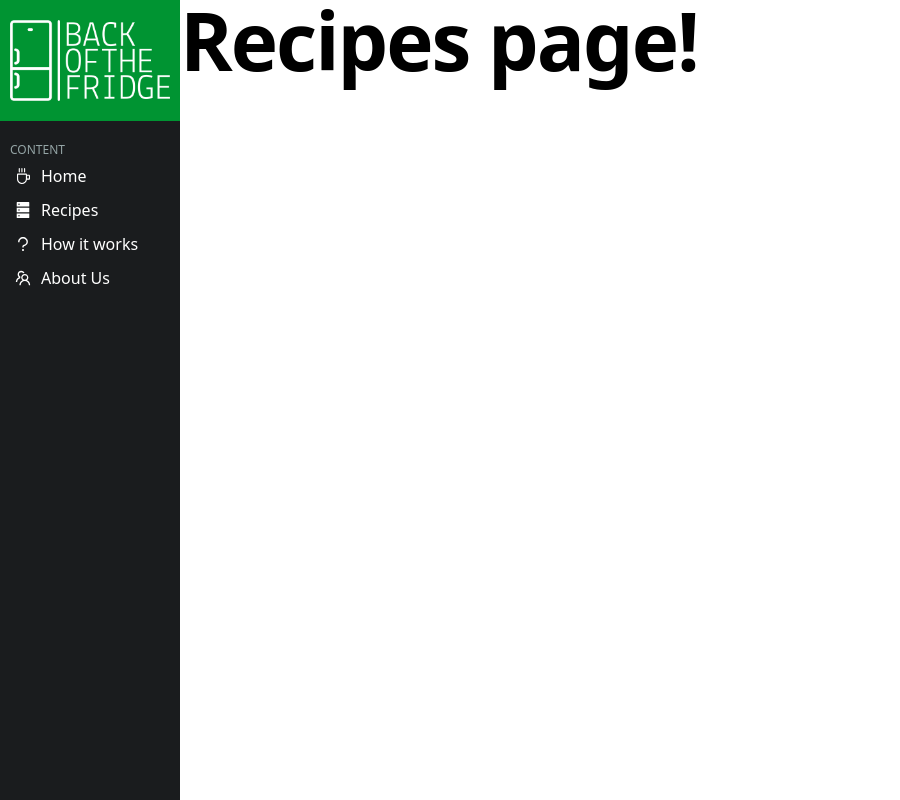
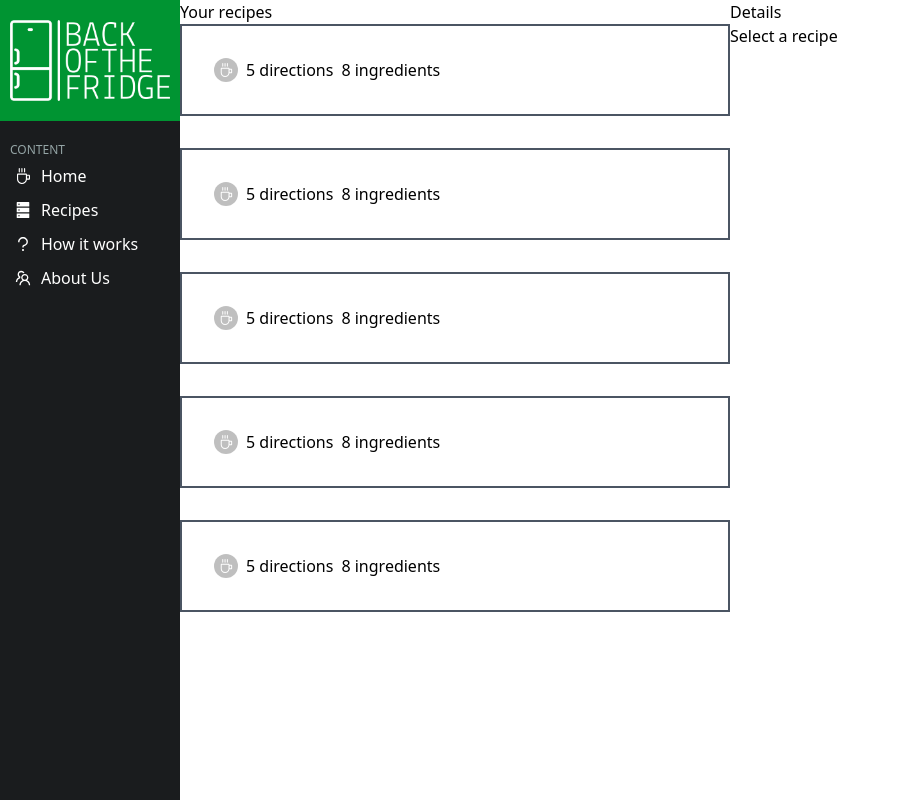
Before and after one commit to diegodofe/back-of-the-fridge, a Next.js app: page /recipes in a window 1280 px wide. Shown: the whole page, without its empty margins (0-900 px from the left). Built offline with nearby package versions, Linux system fonts and the light colour scheme.

Commit message:
feature/build-recipes-page (#5)
* Define types and render thumbnails

* Add animation library

```diff
--- a/package.json
+++ b/package.json
@@ -10,6 +10,7 @@
   },
   "dependencies": {
     "@ant-design/icons": "^5.0.1",
+    "@formkit/auto-animate": "^1.0.0-beta.6",
     "antd": "^5.1.6",
     "next": "13.1.2",
     "react": "18.2.0",
--- /dev/null
+++ b/src/components/RecipeList.tsx
@@ -0,0 +1,54 @@
+import { CoffeeOutlined } from "@ant-design/icons";
+import { Avatar, Skeleton } from "antd";
+import useRecipes from "../hooks/useRecipes";
+import type { Recipe } from "../types/recipe";
+import { useAutoAnimate } from "@formkit/auto-animate/react";
+
+const RecipeThumbnail = ({ recipe }: { recipe: Recipe }) => {
+  const numIngredients = recipe.ingredients.length;
+  const numDirections = recipe.directions.length;
+  return (
+    <div className="flex cursor-pointer items-center gap-2 border-2 border-gray-600 p-8 ">
+      <Avatar size="small" icon={<CoffeeOutlined />} />
+      <p>
+        <span>{numDirections}</span> directions
+      </p>
+      <p>
+        <span>{numIngredients}</span> ingredients
+      </p>
+    </div>
+  );
+};
+
+export const RecipeList = ({
+  onRecipeSelect,
+}: {
+  onRecipeSelect: (selectedRecipe: Recipe) => void;
+}) => {
+  const { recipes, isLoading } = useRecipes();
+  const [ref] = useAutoAnimate<HTMLElement>();
+
+  if (isLoading) {
+    return (
+      <div>
+        <Skeleton />
+        <Skeleton />
+        <Skeleton />
+        <Skeleton />
+        <Skeleton />
+      </div>
+    );
+  }
+
+  if (!recipes.length) return null;
+
+  return (
+    <div ref={ref} className="flex flex-col gap-8">
+      {recipes.map((recipe) => (
+        <div key={recipe.title} onClick={() => onRecipeSelect(recipe)}>
+          <RecipeThumbnail recipe={recipe} />
+        </div>
+      ))}
+    </div>
+  );
+};
--- /dev/null
+++ b/src/components/RecipeThumbnail.tsx
@@ -0,0 +1,27 @@
+import React from "react";
+import type { Recipe } from "../types/recipe";
+
+export const RecipeDetails = ({ recipe }: { recipe: Recipe | undefined }) => {
+  if (!recipe) {
+    return <p>Select a recipe</p>;
+  }
+  return (
+    <div className="flex flex-col gap-8">
+      <h4>{recipe.title}</h4>
+
+      <h5>Ingredients</h5>
+      <ul>
+        {recipe.ingredients.map((ingredient) => (
+          <li key={ingredient}>{ingredient}</li>
+        ))}
+      </ul>
+
+      <h5>Ingredients</h5>
+      <ul>
+        {recipe.directions.map((direction) => (
+          <li key={direction}>{direction}</li>
+        ))}
+      </ul>
+    </div>
+  );
+};
--- /dev/null
+++ b/src/hooks/useRecipes.ts
@@ -0,0 +1,15 @@
+import { useEffect, useState } from "react";
+import { fakeRecipes } from "../test/recipe";
+import type { Recipe } from "../types/recipe";
+
+export default function useRecipes() {
+  const [recipes, setRecipes] = useState<Recipe[]>([]);
+  const [isLoading, setIsLoading] = useState(false);
+
+  useEffect(() => {
+    setRecipes(fakeRecipes);
+    setIsLoading(false);
+  }, []);
+
+  return { recipes, isLoading };
+}
--- a/src/pages/recipes/index.tsx
+++ b/src/pages/recipes/index.tsx
@@ -1,7 +1,15 @@
-import {type NextPage} from "next";
+import { type NextPage } from "next";
 import Head from "next/head";
+import { useState } from "react";
+import { RecipeList } from "../../components/RecipeList";
+import { RecipeDetails } from "../../components/RecipeThumbnail";
+import type { Recipe } from "../../types/recipe";
+import { useAutoAnimate } from "@formkit/auto-animate/react";
 
 const Recipes: NextPage = () => {
+  const [selectedRecipe, setSelectedRecipe] = useState<Recipe>();
+  const [ref] = useAutoAnimate<HTMLElement>();
+
   return (
     <>
       <Head>
@@ -9,10 +17,23 @@ const Recipes: NextPage = () => {
         <meta name="description" content="Make recipes with AI" />
         <link rel="icon" href="/favicon.ico" />
       </Head>
-      <main className="flex flex-col">
-        <h3 className="text-5xl font-extrabold tracking-tight sm:text-[5rem]">
-          Recipes page!
-        </h3>
+      <main className="flex">
+        <div className="flex flex-1 flex-col">
+          <h2>Your recipes</h2>
+
+          <RecipeList onRecipeSelect={setSelectedRecipe} />
+        </div>
+
+        <div className="flex-1">
+          <h2>Details</h2>
+
+          <div ref={ref}>
+            <RecipeDetails
+              key={selectedRecipe?.title}
+              recipe={selectedRecipe}
+            />
+          </div>
+        </div>
       </main>
     </>
   );
--- /dev/null
+++ b/src/test/recipe.ts
@@ -0,0 +1,104 @@
+import type { Recipe } from "../types/recipe";
+
+export const fakeRecipes: Recipe[] = [
+  {
+    title: "Chicken Potato Surprise",
+    ingredients: [
+      "1 lb. boneless, skinless chicken breast, cut into bite-sized pieces",
+      "1/2 lb. red potatoes",
+      "diced 1/2 onion",
+      "diced 1/2 green pepper",
+      "diced 1 clove garlic",
+      "minced 1 tsp. olive oil",
+      "1/2 tsp salt",
+      "1/4 tsp. black pepper",
+    ],
+    directions: [
+      "Preheat oven to 375 degrees F (190 degrees C)",
+      "In a large bowl, combine chicken, potatoes, onion, green pepper, garlic, olive oil, salt, and black pepper",
+      " Transfer the mixture to a 9x13 inch baking dish",
+      " Bake for 30-40 minutes, or until chicken is cooked through and potatoes are tender",
+      " Serve with a side salad or steamed vegetables,",
+    ],
+  },
+  {
+    title: "Lasagna",
+    ingredients: [
+      "1 lb. boneless, skinless chicken breast, cut into bite-sized pieces",
+      "1/2 lb. red potatoes",
+      "diced 1/2 onion",
+      "diced 1/2 green pepper",
+      "diced 1 clove garlic",
+      "minced 1 tsp. olive oil",
+      "1/2 tsp salt",
+      "1/4 tsp. black pepper",
+    ],
+    directions: [
+      "Preheat oven to 375 degrees F (190 degrees C)",
+      "In a large bowl, combine chicken, potatoes, onion, green pepper, garlic, olive oil, salt, and black pepper",
+      " Transfer the mixture to a 9x13 inch baking dish",
+      " Bake for 30-40 minutes, or until chicken is cooked through and potatoes are tender",
+      " Serve with a side salad or steamed vegetables,",
+    ],
+  },
+  {
+    title: "Pizza",
+    ingredients: [
+      "1 lb. boneless, skinless chicken breast, cut into bite-sized pieces",
+      "1/2 lb. red potatoes",
+      "diced 1/2 onion",
+      "diced 1/2 green pepper",
+      "diced 1 clove garlic",
+      "minced 1 tsp. olive oil",
+      "1/2 tsp salt",
+      "1/4 tsp. black pepper",
+    ],
+    directions: [
+      "Preheat oven to 375 degrees F (190 degrees C)",
+      "In a large bowl, combine chicken, potatoes, onion, green pepper, garlic, olive oil, salt, and black pepper",
+      " Transfer the mixture to a 9x13 inch baking dish",
+      " Bake for 30-40 minutes, or until chicken is cooked through and potatoes are tender",
+      " Serve with a side salad or steamed vegetables,",
+    ],
+  },
+  {
+    title: "Pasta",
+    ingredients: [
+      "1 lb. boneless, skinless chicken breast, cut into bite-sized pieces",
+      "1/2 lb. red potatoes",
+      "diced 1/2 onion",
+      "diced 1/2 green pepper",
+      "diced 1 clove garlic",
+      "minced 1 tsp. olive oil",
+      "1/2 tsp salt",
+      "1/4 tsp. black pepper",
+    ],
+    directions: [
+      "Preheat oven to 375 degrees F (190 degrees C)",
+      "In a large bowl, combine chicken, potatoes, onion, green pepper, garlic, olive oil, salt, and black pepper",
+      " Transfer the mixture to a 9x13 inch baking dish",
+      " Bake for 30-40 minutes, or until chicken is cooked through and potatoes are tender",
+      " Serve with a side salad or steamed vegetables,",
+    ],
+  },
+  {
+    title: "Soup",
+    ingredients: [
+      "1 lb. boneless, skinless chicken breast, cut into bite-sized pieces",
+      "1/2 lb. red potatoes",
+      "diced 1/2 onion",
+      "diced 1/2 green pepper",
+      "diced 1 clove garlic",
+      "minced 1 tsp. olive oil",
+      "1/2 tsp salt",
+      "1/4 tsp. black pepper",
+    ],
+    directions: [
+      "Preheat oven to 375 degrees F (190 degrees C)",
+      "In a large bowl, combine chicken, potatoes, onion, green pepper, garlic, olive oil, salt, and black pepper",
+      " Transfer the mixture to a 9x13 inch baking dish",
+      " Bake for 30-40 minutes, or until chicken is cooked through and potatoes are tender",
+      " Serve with a side salad or steamed vegetables,",
+    ],
+  },
+];
--- /dev/null
+++ b/src/types/recipe.ts
@@ -0,0 +1,5 @@
+export interface Recipe {
+  title: string;
+  ingredients: string[];
+  directions: string[];
+}
```
Also changed, not shown: 1 other file (tests, documents, lock files or other folders).
